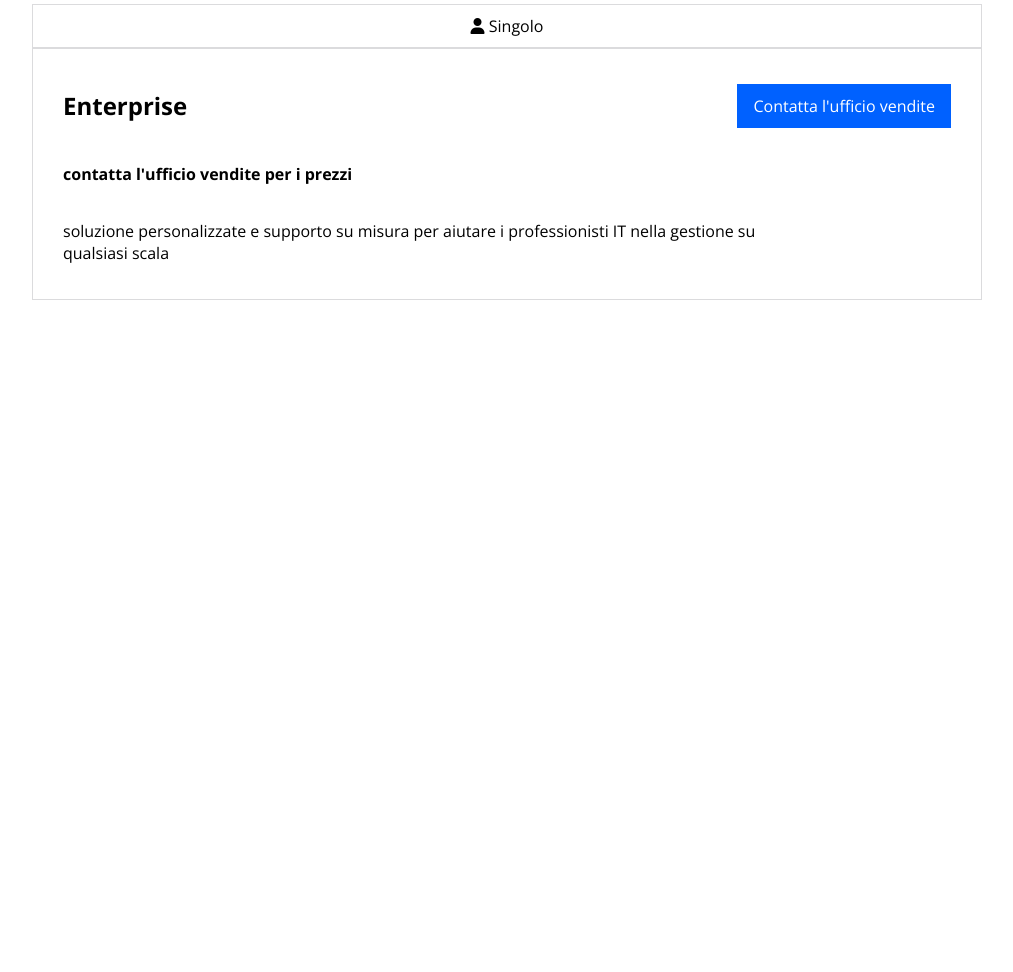
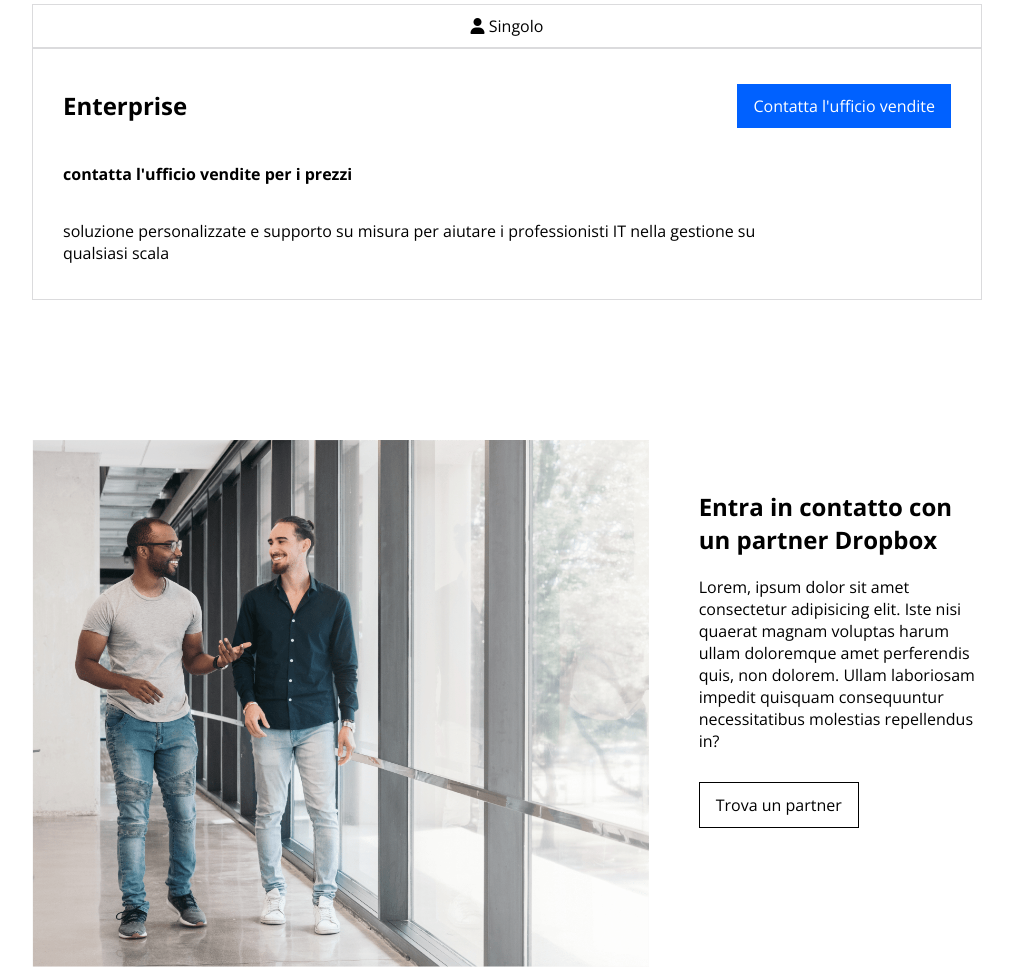
Before and after one commit to Leonardo-Rosales/htmlcss-dropbox, a plain HTML site: page index.html in a window 1280 px wide. Shown: the part 2267-3239 px from the top of the page, without its empty margins (133-1146 px from the left). Before the commit the page ends 2567 px from the top, so only its background shows below. Drawn offline with nearby package versions, Linux system fonts and the light colour scheme.

Commit message:
partner layout

```diff
--- a/CSS/style.css
+++ b/CSS/style.css
@@ -109,6 +109,11 @@ img {
 	margin-top: auto;
 }
 /* PLANs */
+
+.plans{
+    padding-bottom: 140px;
+}
+
 .card {
 	border: 1px solid var(--border);
 }
@@ -193,6 +198,23 @@ img {
     padding-bottom: 20px;
 }
 
+/* PARTNER LAYOUT */
+
+.btn-partner.btn{
+    background-color: var(--white);
+    color: var(--black);
+    border: 1px solid var(--black);
+    margin-top: 10px;
+}
+
+.info-image > *{
+    padding-bottom: 20px;
+}
+
+.info-image h2{
+    padding-top: 50px;
+}
+
 /* COMPONENTS */
 .btn {
 	display: inline-block;
--- a/index.html
+++ b/index.html
@@ -257,6 +257,27 @@
 					</ul>
 				</div>
 			</section>
+
+            <section class="partner">
+                <div class="container-sm">
+                    <div class="row">
+                        <div class="col-8">
+                            <img src="./img/partner.png" alt="">
+                        </div>
+                        <div class="col-4">
+                            <div class="info-image">
+                                <h2>
+                                    Entra in contatto con un partner Dropbox
+                                </h2>
+                                <p>
+                                    Lorem, ipsum dolor sit amet consectetur adipisicing elit. Iste nisi quaerat magnam voluptas harum ullam doloremque amet perferendis quis, non dolorem. Ullam laboriosam impedit quisquam consequuntur necessitatibus molestias repellendus in?
+                                </p>
+                                <div class="btn btn-partner">Trova un partner</div>
+                            </div>
+                        </div>
+                    </div>
+                </div>
+            </section>
 		</main>
 		<footer class="page-footer"></footer>
 	</body>
```
